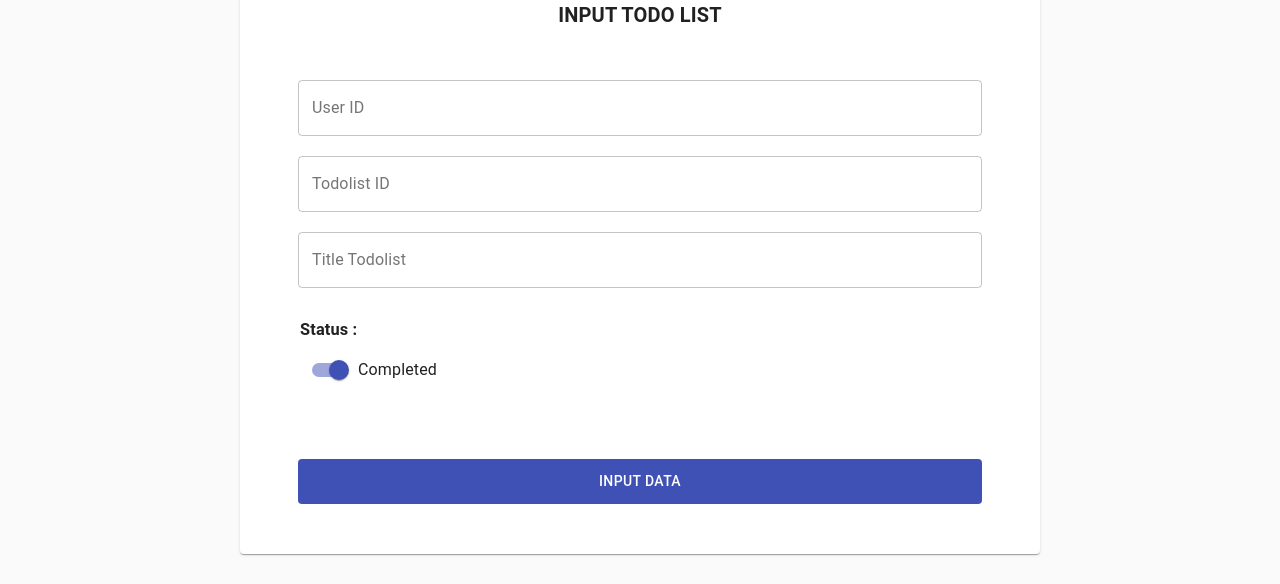
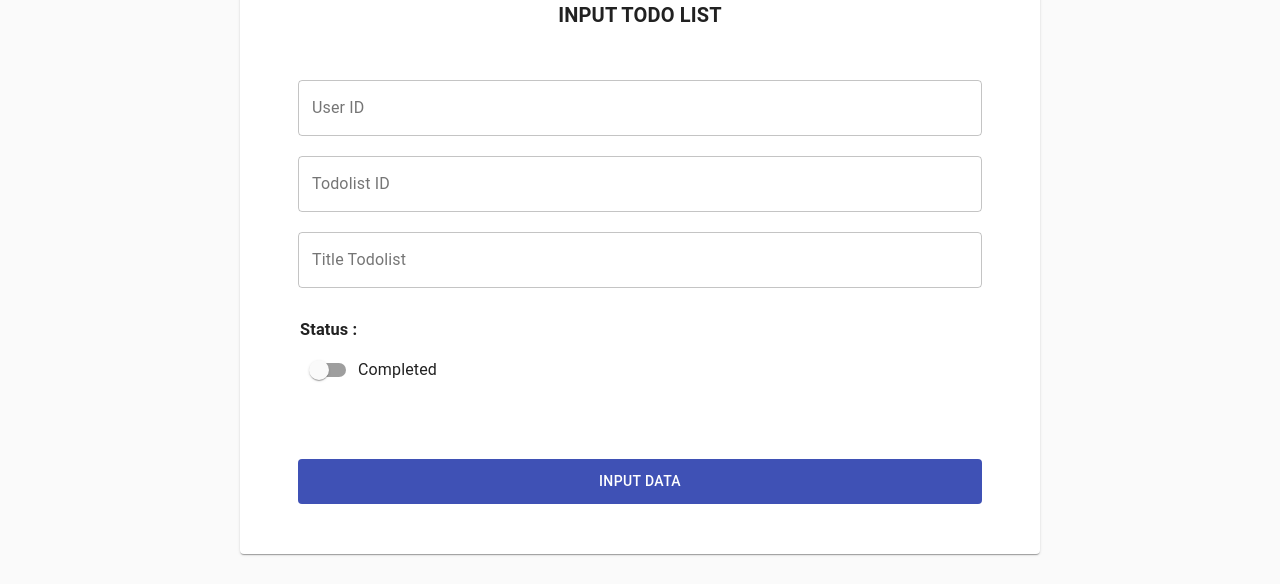
Before and after one commit to nawan44/refactory-challenge-reactjs, a React (Create React App) app: page /input-todo-list in a window 1280 px wide. Shown: the part 199-783 px from the top of the page. Built offline with nearby package versions, Linux system fonts and the light colour scheme.

Commit message:
post todolist

```diff
--- a/src/Page/InputTodoList/index.jsx
+++ b/src/Page/InputTodoList/index.jsx
@@ -1,4 +1,4 @@
-import React from "react";
+import React, { useEffect, useState } from "react";
 import {
   makeStyles,
   Paper,
@@ -51,33 +51,84 @@ const useStyles = makeStyles({
 });
 export default function InputTodoList() {
   const classes = useStyles();
-  const [state, setState] = React.useState({
-    checkedB: true,
+  const [completed, setCompleted] = React.useState({
+    checkedB: false,
   });
+  const [state, setState] = useState({
+    userId: null,
+    toDoListId: null,
+    titleToDoList: null,
+    completed : []
+
+  });
+  const handleChangeCompleted = (event) => {
+    setCompleted({ ...completed, [event.target.name]: event.target.checked });
+  };
   const handleChange = (event) => {
-    setState({ ...state, [event.target.name]: event.target.checked });
+    setState({ ...state, [event.target.name]: event.target.value });
+  };
+  const handleSubmit = async (data) => {
+    data.preventDefault();
+    // history.push("/list-support");
+
+    try {
+      let form = { ...state };
+      // console.log("form", form);
+      const response = await fetch(
+        process.env.REACT_APP_URL + "/api/supp/data",
+        {
+          method: "POST",
+          // headers: {
+          //   "Content-Type": "application/json",
+          //   Authorization: localStorage.getItem("token"),
+          // },
+          body: JSON.stringify(form),
+        }
+      );
+      const res = await response.json();
+      // console.log("res>>", res);
+      setState({
+        userId: "",
+        toDoListId: "",
+        titleToDoList: "",
+        completed : []
+
+      });
+      alert("success", res.status);
+    } catch (err) {
+      alert("error", err.message);
+    }
   };
   return (
     <div className={classes.root}>
       <Paper className={classes.paper}>
         <h3 className={classes.title}>INPUT TODO LIST</h3>
+        <form onSubmit={handleSubmit}>
+
         <TextField
           id="user-id"
           className={classes.textField}
           label="User ID"
           variant="outlined"
+          name ="userId"
+          value={state.userId}
         />
         <TextField
           id="todolist-id"
           className={classes.textField}
           label="Todolist ID"
           variant="outlined"
+          name ="toDoListId"
+          value={state.toDoListId}
         />
         <TextField
           id="title-todolist"
           className={classes.textField}
           label="Title Todolist"
           variant="outlined"
+          name ="titleToDoList"
+          value={state.titleToDoList}
+
         />
         <h3 className={classes.status}>Status :</h3>
         <FormControlLabel
@@ -86,15 +137,16 @@ export default function InputTodoList() {
             <Switch
 
               checked={state.checkedB}
-              onChange={handleChange}
+              onChange={handleChangeCompleted}
               name="checkedB"
-              value={state.checkedB}
+              value={completed.checkedB}
               color="primary"
             />
           }
           label="Completed"
         />
-        <Button className={classes.button} >Input Data</Button>
+        <Button type="submit" className={classes.button} >Input Data</Button>
+     </form>
       </Paper>
     </div>
   );
```
Also changed, not shown: 1 other file (tests, documents, lock files or other folders).
